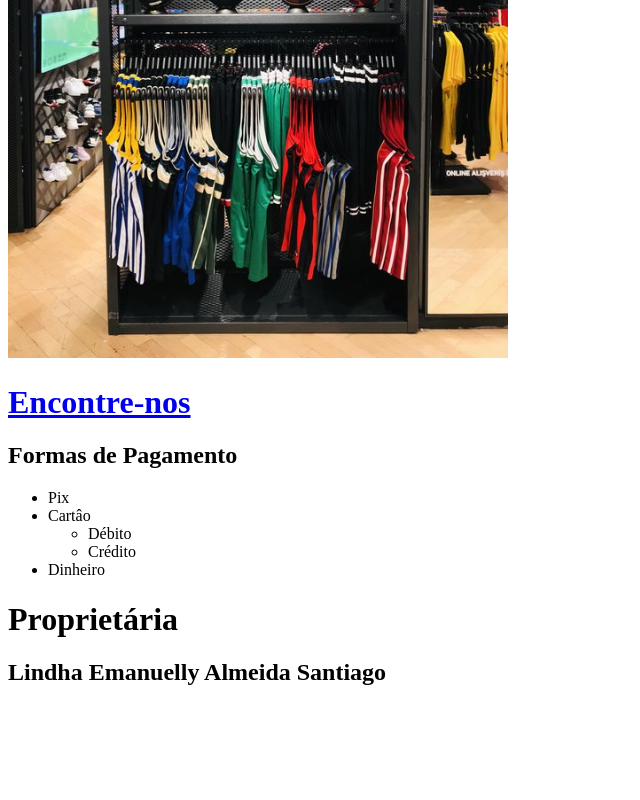
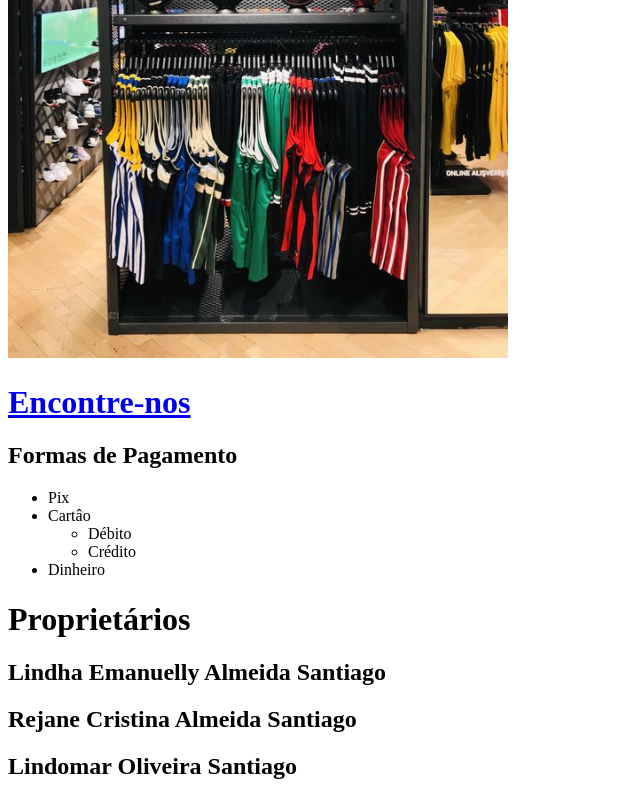
Before and after one commit to lindinha7/atividade6, a plain HTML site: page index.html in a window 1280 px wide. Shown: the part 1485-2285 px from the top of the page, without its empty margins (0-640 px from the left). Before the commit the page ends 2191 px from the top, so only its background shows below. Drawn offline with Linux system fonts and the light colour scheme.

Commit message:
alteações

```diff
--- a/index.html
+++ b/index.html
@@ -54,7 +54,10 @@
             </li>
             <li>Dinheiro</li>
         </ul>
-        <h1>Proprietária</h1>
+        <h1>Proprietários</h1>
+
         <h2>Lindha Emanuelly Almeida Santiago</h2>
+        <h2>Rejane Cristina Almeida Santiago</h2>
+        <h2>Lindomar Oliveira Santiago</h2>
     </body>
 </html>
```
